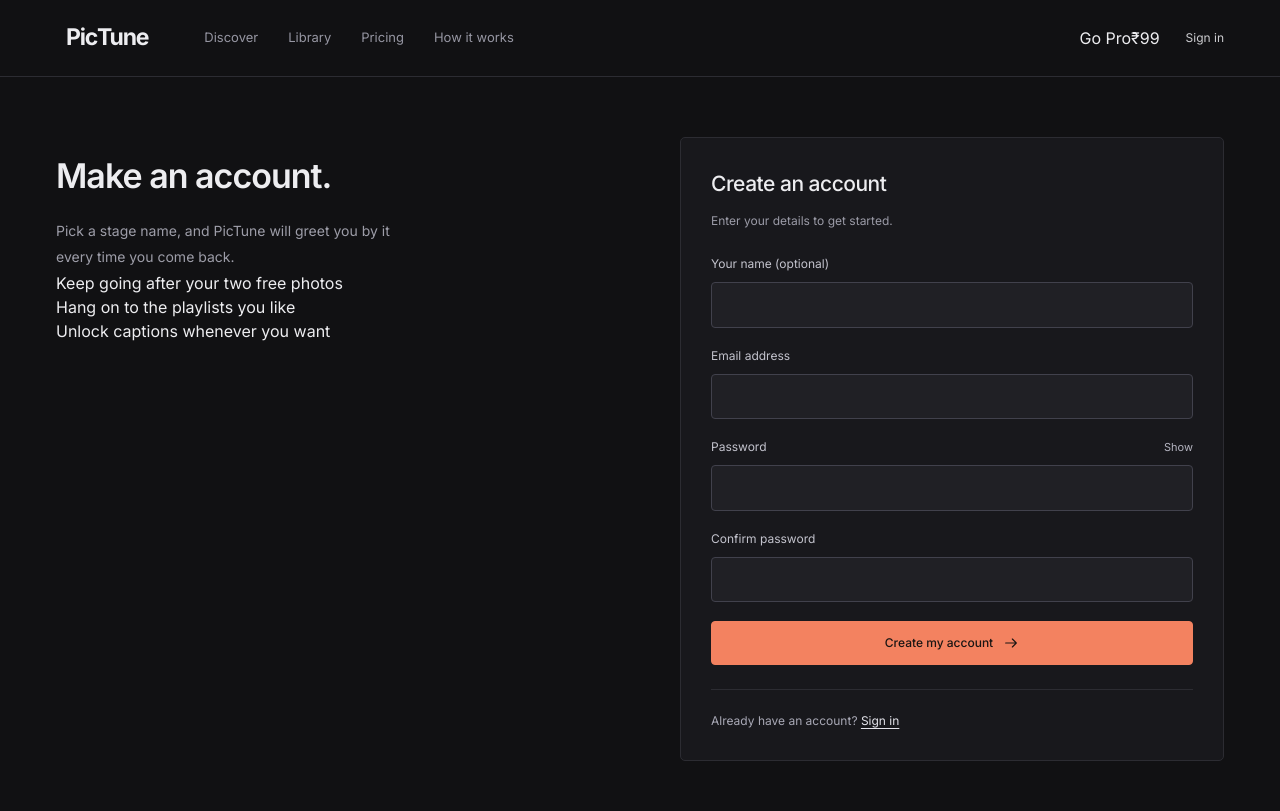
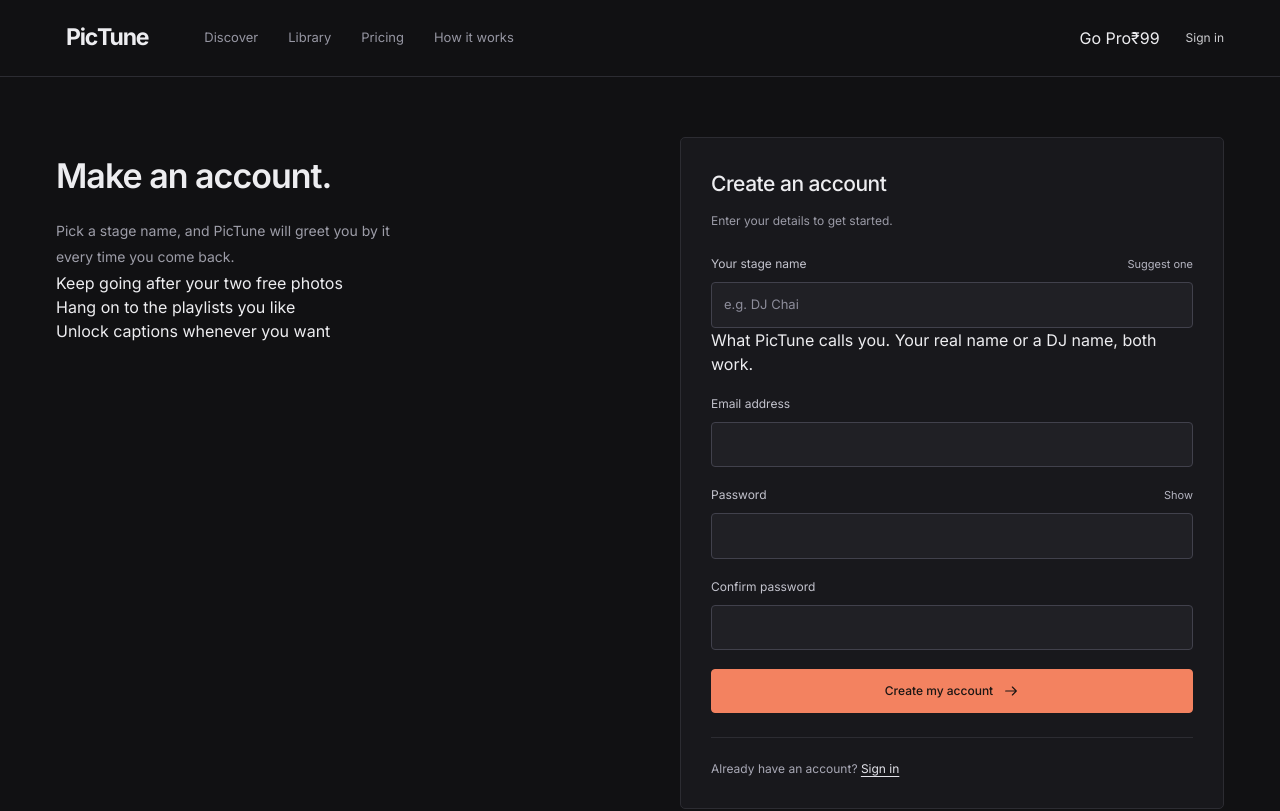
Before and after one commit to Shriii19/pictune_frontend, a React (Vite) app: page /register in a window 1280 px wide. Shown: the top 811 px of the page. Built offline with nearby package versions, Linux system fonts and the light colour scheme; no server answers.

Commit message:
ui update 5.0: enhance AuthForm component with stage name suggestion and validation

```diff
--- a/src/components/AuthForm.jsx
+++ b/src/components/AuthForm.jsx
@@ -1,6 +1,7 @@
 import { useState } from "react";
 import { Link } from "react-router-dom";
 import Icon from "./Icon";
+import { cleanName, MAX_NAME, MIN_NAME, STAGE_NAME_IDEAS } from "../lib/stageName";
 
 export default function AuthForm({ type, onSubmit, error, loading }) {
   const [email, setEmail] = useState("");
@@ -9,16 +10,26 @@ export default function AuthForm({ type, onSubmit, error, loading }) {
   const [showPassword, setShowPassword] = useState(false);
   const [username, setUsername] = useState("");
   const isRegister = type === "register";
+  function suggestName() {
+    const ideas = STAGE_NAME_IDEAS.filter(idea => idea !== username);
+    setUsername(ideas[Math.floor(Math.random() * ideas.length)]);
+  }
   function submit(event) {
     event.preventDefault();
+    const name = cleanName(username);
+    if (isRegister && name.length < MIN_NAME) { onSubmit(null, `Your stage name needs at least ${MIN_NAME} characters.`); return; }
     if (isRegister && password !== confirmPassword) { onSubmit(null, "Your passwords don’t match. Please try again."); return; }
-    onSubmit({ email, password, username });
+    onSubmit({ email, password, username: isRegister ? name : undefined });
   }
   return <div className="auth-card">
     <h2>{isRegister ? "Create an account" : "Sign in"}</h2><p>{isRegister ? "Enter your details to get started." : "Enter your email and password."}</p>
     {error && <div className="auth-error" role="alert">{error}</div>}
     <form onSubmit={submit} className="auth-form">
-      {isRegister && <div><label htmlFor="username">Your name (optional)</label><input id="username" autoComplete="nickname" maxLength={80} value={username} onChange={event => setUsername(event.target.value)} /></div>}
+      {isRegister && <div className="stage-name-field">
+        <div className="password-label"><label htmlFor="username">Your stage name</label><button type="button" onClick={suggestName}>Suggest one</button></div>
+        <input id="username" autoComplete="nickname" required minLength={MIN_NAME} maxLength={MAX_NAME} placeholder="e.g. DJ Chai" aria-describedby="username-hint" value={username} onChange={event => setUsername(event.target.value)} />
+        <p id="username-hint" className="field-hint">What PicTune calls you. Your real name or a DJ name, both work.</p>
+      </div>}
       <div><label htmlFor="email">Email address</label><input id="email" type="email" autoComplete="email" required value={email} onChange={event => setEmail(event.target.value)} /></div>
       <div><div className="password-label"><label htmlFor="password">Password</label><button type="button" onClick={() => setShowPassword(!showPassword)} aria-controls="password" aria-pressed={showPassword}>{showPassword ? "Hide" : "Show"}</button></div><input id="password" type={showPassword ? "text" : "password"} autoComplete={isRegister ? "new-password" : "current-password"} minLength={isRegister ? 8 : undefined} maxLength={128} required value={password} onChange={event => setPassword(event.target.value)} /></div>
       {isRegister && <div><label htmlFor="confirm-password">Confirm password</label><input id="confirm-password" type={showPassword ? "text" : "password"} autoComplete="new-password" required value={confirmPassword} onChange={event => setConfirmPassword(event.target.value)} /></div>}
```
